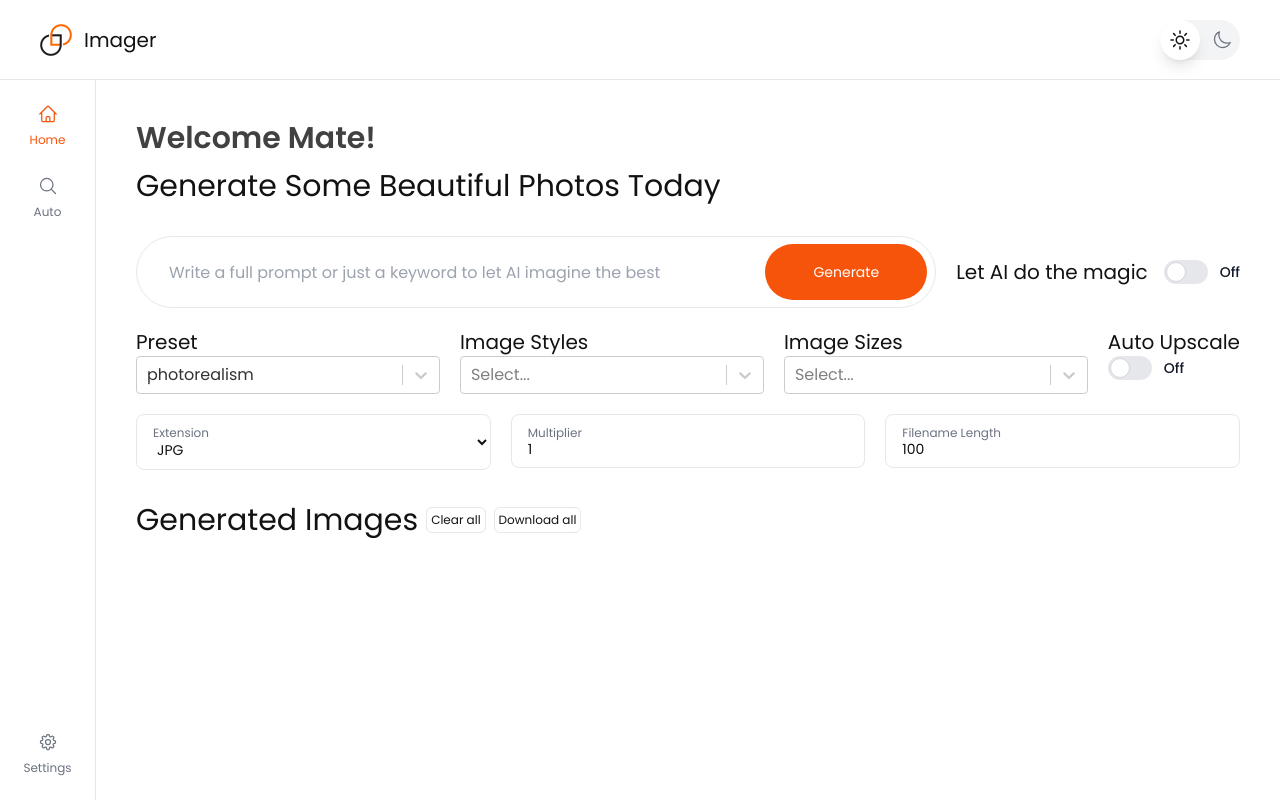
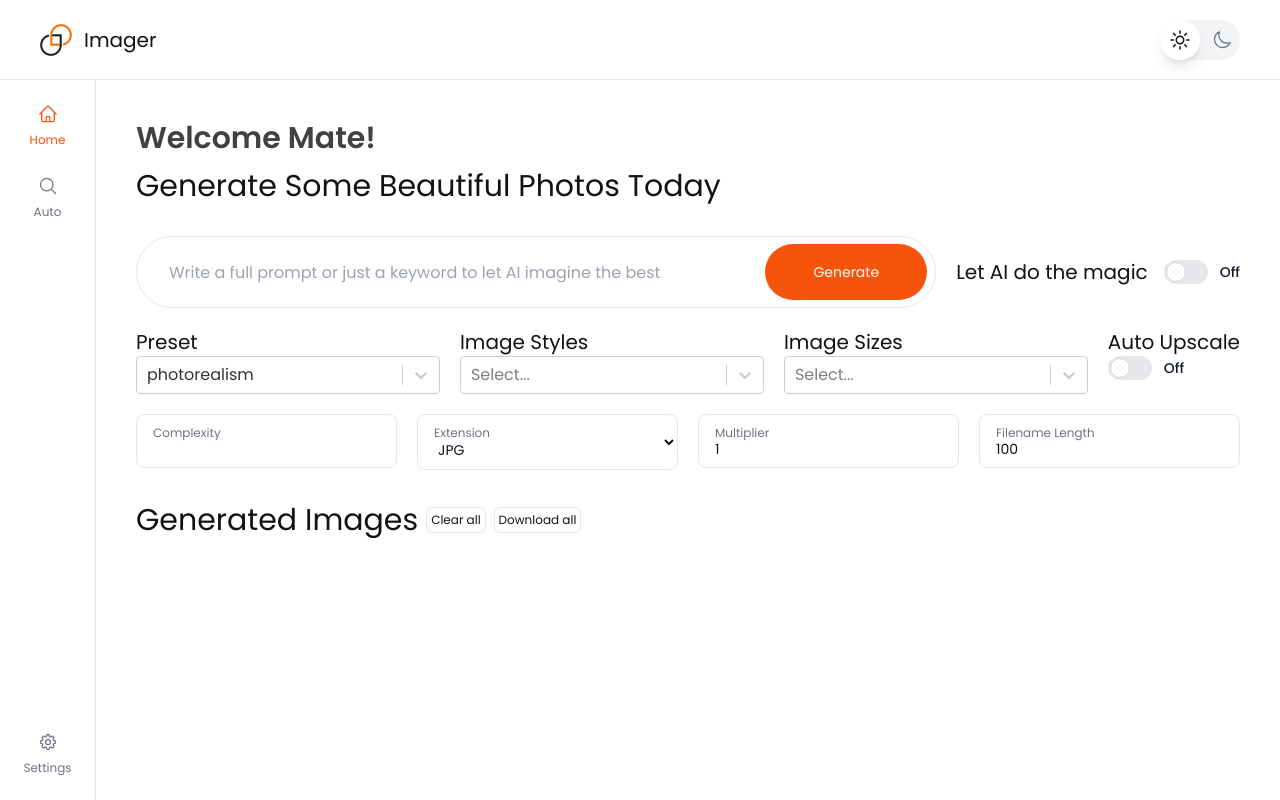
Before and after one commit to fabwaseem/recraft, a React (Vite) app: page / in a window 1280 px wide. Built offline with nearby package versions, Linux system fonts and the light colour scheme; sample sign-in values are in the browser's storage.

Commit message:
complexity

```diff
--- a/src/api/index.js
+++ b/src/api/index.js
@@ -11,6 +11,7 @@ export const generateImages = async ({
   prompt,
   layer_size,
   image_type = "realistic_image",
+  formData,
 }) => {
   try {
     const payload = {
@@ -22,6 +23,14 @@ export const generateImages = async ({
       random_seed: getRandomNumber(10),
       developer_params: {},
     };
+
+    if (formData.complexity) {
+      payload.user_controls = {
+        complexity: parseInt(formData.complexity),
+      };
+    }
+
+    console.log(payload);
 
     const response = await axios.post(
       `https://api.recraft.ai/queue_recraft/prompt_to_image`,
@@ -59,7 +68,7 @@ export const getImagesById = async ({ token, id, prompt }) => {
         );
         const loadedImage = await Image.load(dataUrl);
         const thumb = loadedImage.resize({
-          width: 500,
+          width: 1000,
           preserveAspectRatio: true,
         });
         const thumbUrl = thumb.toDataURL();
@@ -100,7 +109,7 @@ export const getImageById = async ({ token, id, prompt }) => {
     const blob = new Blob([response.data], { type: "image/png" });
     const imageURL = URL.createObjectURL(blob);
     const image = await Image.load(imageURL);
-    const thumb = image.resize({ width: 500, preserveAspectRatio: true });
+    const thumb = image.resize({ width: 1000, preserveAspectRatio: true });
     const thumbUrl = thumb.toDataURL();
     const imageData = {
       thumb: thumbUrl,
--- a/src/pages/Auto.jsx
+++ b/src/pages/Auto.jsx
@@ -19,8 +19,6 @@ import {
 } from "@heroicons/react/24/outline";
 import { presets, sizes } from "../lib/config";
 import axios from "axios";
-import { saveAs } from "file-saver";
-import JSZip from "jszip";
 import DownloadSvg from "../components/DownloadSvg";
 
 const Auto = () => {
@@ -37,6 +35,7 @@ const Auto = () => {
     autoUpscale: false,
     page: 1,
     enhance: false,
+    complexity: undefined,
   });
 
   useEffect(() => {
@@ -219,7 +218,7 @@ const Auto = () => {
                   title + " in style of " + style.label,
                 );
               }
-              await generate(layer_size, style, prompt);
+              await generate(layer_size, style, prompt, formData);
               setInProgress((prev) => prev - 1);
             });
           }
@@ -255,13 +254,14 @@ const Auto = () => {
     return Promise.all(results);
   };
 
-  const generate = async (layer_size, style, prompt) => {
+  const generate = async (layer_size, style, prompt, formData) => {
     try {
       const response = await generateImages({
         prompt,
         token: formData.token,
         layer_size,
         image_type: style.value,
+        formData,
       });
       await fetchImages(response.data.operationId, prompt);
     } catch (error) {
@@ -304,8 +304,6 @@ const Auto = () => {
     traverse(data);
     return titles;
   };
-
-
 
   return (
     <div>
@@ -451,6 +449,7 @@ const Auto = () => {
             onChange={handleChange}
           />
         </div>
+
         <div>
           <h1 className="mt-5  text-xl text-dark dark:text-white ">
             Auto Upscale
@@ -474,6 +473,34 @@ const Auto = () => {
         </div>
       </div>
       <div className="mt-5 flex gap-5">
+        <div className="relative flex-1">
+          <input
+            type="number"
+            className=" peer block w-full rounded-lg border bg-transparent p-4 text-sm text-dark dark:border-gray-600 dark:text-white [&:not(:placeholder-shown)]:pt-6 [&:not(:placeholder-shown)]:pb-2"
+            min={0}
+            max={4}
+            defaultValue={formData.complexity}
+            onChange={(e) => {
+              setFormData((prev) => {
+                return {
+                  ...prev,
+                  complexity: e.target.value ? e.target.value : undefined,
+                };
+              });
+            }}
+          />
+          <label
+            className="start-0 pointer-events-none absolute top-0 h-full truncate border border-transparent p-4 transition duration-100 ease-in-out peer-focus:-translate-y-1.5 peer-focus:text-xs peer-focus:text-gray-500
+    peer-disabled:pointer-events-none
+    peer-disabled:opacity-50
+    peer-[:not(:placeholder-shown)]:-translate-y-1.5
+    peer-[:not(:placeholder-shown)]:text-xs
+    peer-[:not(:placeholder-shown)]:text-gray-500
+    dark:text-white"
+          >
+            Complexity
+          </label>
+        </div>
         <div className="relative flex-1">
           <select
             className=" peer block w-full rounded-lg border bg-transparent p-4 text-sm text-dark dark:border-gray-600 dark:text-white [&:not(:placeholder-shown)]:pt-6 [&:not(:placeholder-shown)]:pb-2"
--- a/src/pages/Home.jsx
+++ b/src/pages/Home.jsx
@@ -34,6 +34,7 @@ const Home = () => {
     token: "",
     filnameLength: 100,
     autoUpscale: false,
+    complexity: undefined,
   });
 
   const handleChangePreset = (selectedOptions) => {
@@ -88,20 +89,21 @@ const Home = () => {
           return { ...prev, prompt };
         });
 
-        generate(layer_size, style, prompt).then(() => {
+        generate(layer_size, style, prompt, formData).then(() => {
           setInProgress((prev) => prev - 2);
         });
       });
     });
   };
 
-  const generate = async (layer_size, style, prompt) => {
+  const generate = async (layer_size, style, prompt, formData) => {
     try {
       const response = await generateImages({
         prompt,
         token: formData.token,
         layer_size,
         image_type: style.value,
+        formData,
       });
       await fetchImages(response.data.operationId, prompt);
     } catch (error) {
@@ -381,6 +383,34 @@ const Home = () => {
       </div>
       <div className="mt-5 flex gap-5">
         <div className="relative flex-1">
+          <input
+            type="number"
+            className=" peer block w-full rounded-lg border bg-transparent p-4 text-sm text-dark dark:border-gray-600 dark:text-white [&:not(:placeholder-shown)]:pt-6 [&:not(:placeholder-shown)]:pb-2"
+            min={0}
+            max={4}
+            defaultValue={formData.complexity}
+            onChange={(e) => {
+              setFormData((prev) => {
+                return {
+                  ...prev,
+                  complexity: e.target.value ? e.target.value : undefined,
+                };
+              });
+            }}
+          />
+          <label
+            className="start-0 pointer-events-none absolute top-0 h-full truncate border border-transparent p-4 transition duration-100 ease-in-out peer-focus:-translate-y-1.5 peer-focus:text-xs peer-focus:text-gray-500
+    peer-disabled:pointer-events-none
+    peer-disabled:opacity-50
+    peer-[:not(:placeholder-shown)]:-translate-y-1.5
+    peer-[:not(:placeholder-shown)]:text-xs
+    peer-[:not(:placeholder-shown)]:text-gray-500
+    dark:text-white"
+          >
+            Complexity
+          </label>
+        </div>
+        <div className="relative flex-1">
           <select
             className=" peer block w-full rounded-lg border bg-transparent p-4 text-sm text-dark dark:border-gray-600 dark:text-white [&:not(:placeholder-shown)]:pt-6 [&:not(:placeholder-shown)]:pb-2"
             onChange={(e) => {
@@ -463,7 +493,7 @@ const Home = () => {
         </button>
         <button
           className={`rounded-md border p-1 text-xs hover:bg-gray-100 focus:outline-none  focus:ring focus:ring-blue-300`}
-          onClick={() => handleDownloadAll(images,formData)}
+          onClick={() => handleDownloadAll(images, formData)}
         >
           Download all
         </button>
@@ -520,7 +550,7 @@ const Home = () => {
                     setImages={setImages}
                   />
                 )}
-                {!image.bgRemoved && !image.loading && (
+                {!image.isVector && !image.bgRemoved && !image.loading && (
                   <span
                     className="mb-2 flex h-10 w-10 cursor-pointer items-center justify-center rounded bg-[#00000038] transition-all hover:bg-[#0000008a]"
                     onClick={() => handleRemove(image)}
@@ -528,7 +558,7 @@ const Home = () => {
                     <ScissorsIcon className="h-6 w-6 text-white" />
                   </span>
                 )}
-                {!image.upscaled && !image.loading && (
+                {!image.isVector &&  !image.upscaled && !image.loading && (
                   <span
                     className="mb-2 flex h-10 w-10 cursor-pointer items-center justify-center rounded bg-[#00000038] transition-all hover:bg-[#0000008a]"
                     onClick={() => handleUpscale(image)}
```
Also changed, not shown: src/lib/utils.js.
